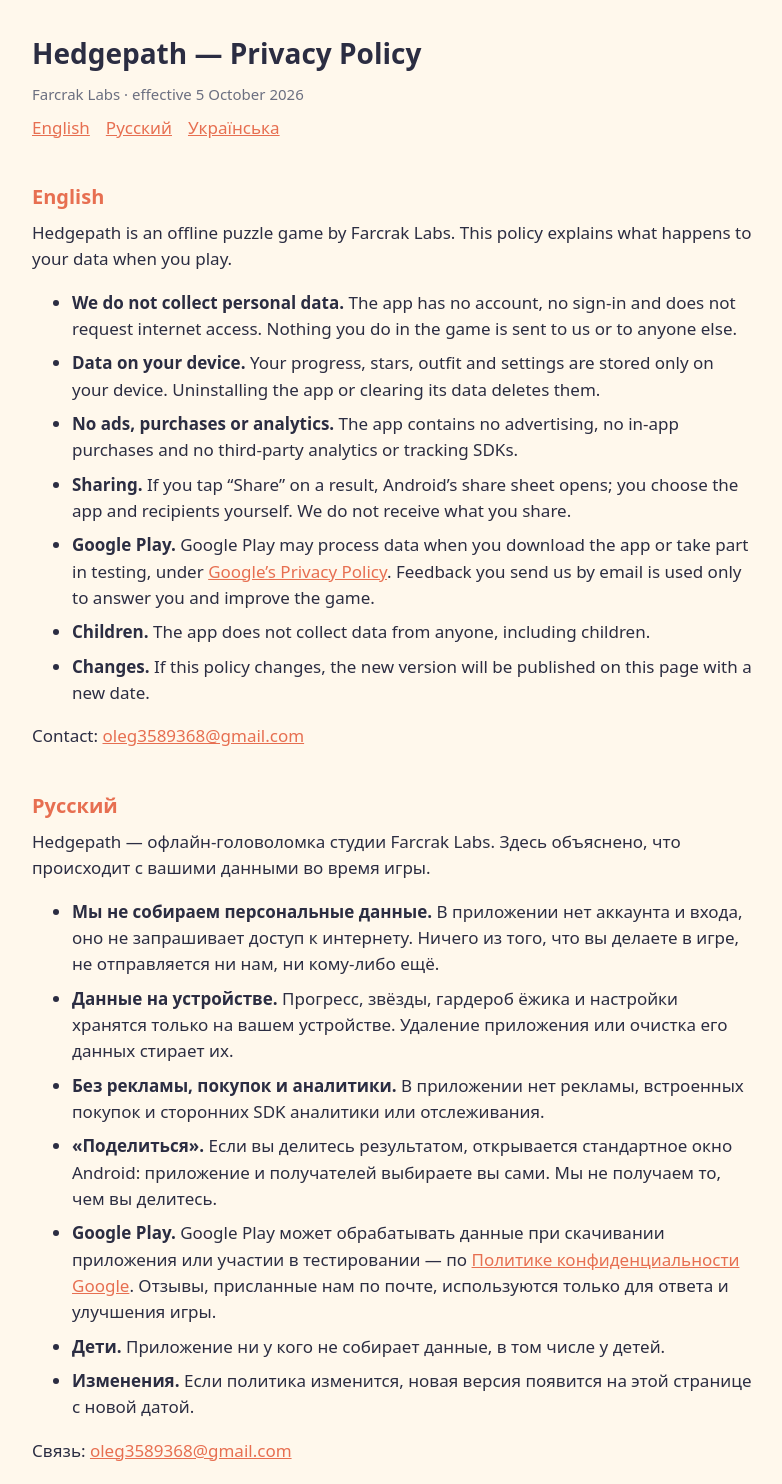
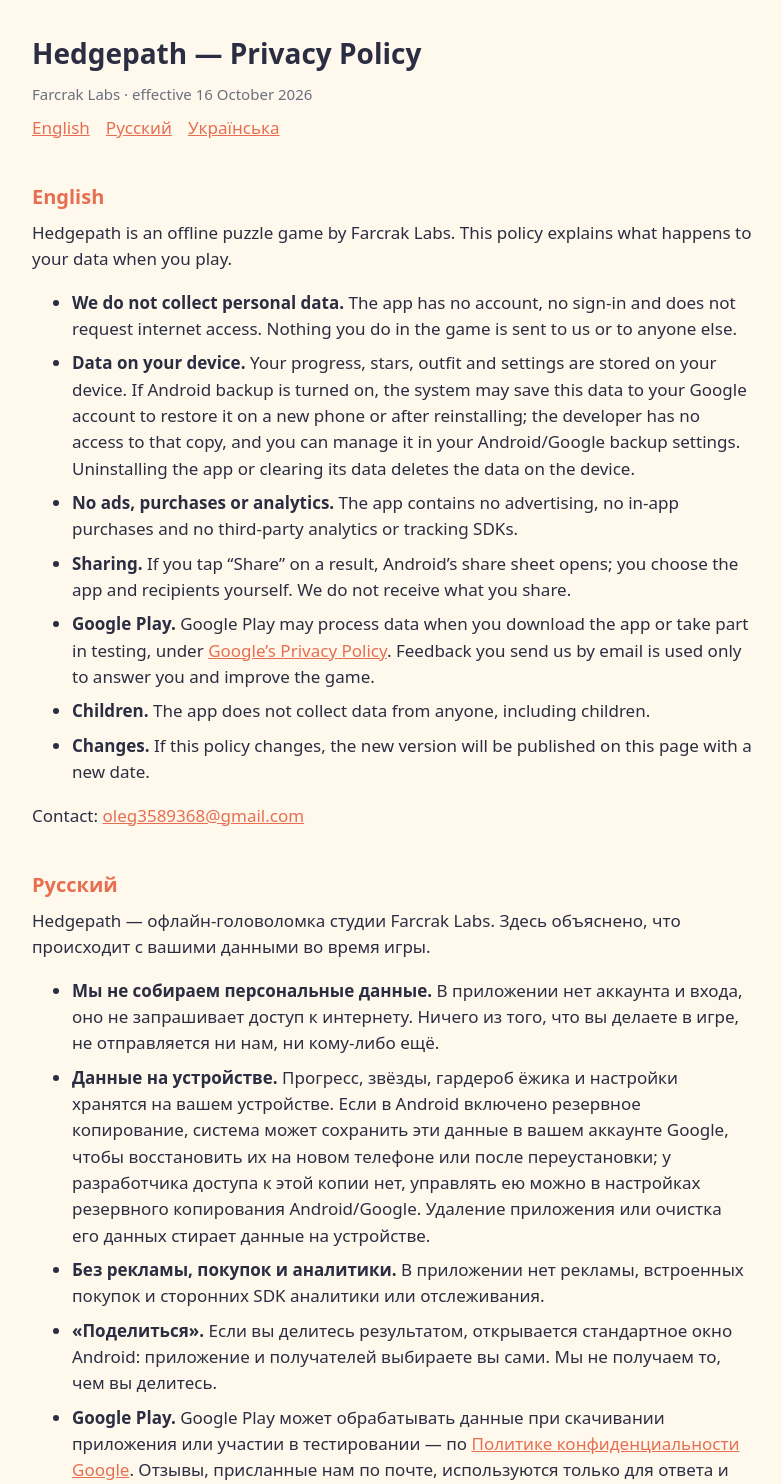
Before and after one commit to farcrak/tropa-privacy, a plain HTML site: page index.html in a window 1280 px wide. Shown: the top 1484 px of the page, without its empty margins (248-1030 px from the left). Drawn offline with Linux system fonts and the light colour scheme.

Commit message:
Privacy policy: Android backup of game progress (effective 16 October 2026)

```diff
--- a/index.html
+++ b/index.html
@@ -20,7 +20,7 @@
 <body>
 <main>
   <h1>Hedgepath — Privacy Policy</h1>
-  <p class="date">Farcrak Labs · effective 5 October 2026</p>
+  <p class="date">Farcrak Labs · effective 16 October 2026</p>
   <nav><a href="#en">English</a><a href="#ru">Русский</a><a href="#uk">Українська</a></nav>
 
   <section id="en" lang="en">
@@ -28,7 +28,7 @@
     <p>Hedgepath is an offline puzzle game by Farcrak Labs. This policy explains what happens to your data when you play.</p>
     <ul>
       <li><b>We do not collect personal data.</b> The app has no account, no sign-in and does not request internet access. Nothing you do in the game is sent to us or to anyone else.</li>
-      <li><b>Data on your device.</b> Your progress, stars, outfit and settings are stored only on your device. Uninstalling the app or clearing its data deletes them.</li>
+      <li><b>Data on your device.</b> Your progress, stars, outfit and settings are stored on your device. If Android backup is turned on, the system may save this data to your Google account to restore it on a new phone or after reinstalling; the developer has no access to that copy, and you can manage it in your Android/Google backup settings. Uninstalling the app or clearing its data deletes the data on the device.</li>
       <li><b>No ads, purchases or analytics.</b> The app contains no advertising, no in-app purchases and no third-party analytics or tracking SDKs.</li>
       <li><b>Sharing.</b> If you tap “Share” on a result, Android’s share sheet opens; you choose the app and recipients yourself. We do not receive what you share.</li>
       <li><b>Google Play.</b> Google Play may process data when you download the app or take part in testing, under <a href="https://policies.google.com/privacy">Google’s Privacy Policy</a>. Feedback you send us by email is used only to answer you and improve the game.</li>
@@ -43,7 +43,7 @@
     <p>Hedgepath — офлайн-головоломка студии Farcrak Labs. Здесь объяснено, что происходит с вашими данными во время игры.</p>
     <ul>
       <li><b>Мы не собираем персональные данные.</b> В приложении нет аккаунта и входа, оно не запрашивает доступ к интернету. Ничего из того, что вы делаете в игре, не отправляется ни нам, ни кому-либо ещё.</li>
-      <li><b>Данные на устройстве.</b> Прогресс, звёзды, гардероб ёжика и настройки хранятся только на вашем устройстве. Удаление приложения или очистка его данных стирает их.</li>
+      <li><b>Данные на устройстве.</b> Прогресс, звёзды, гардероб ёжика и настройки хранятся на вашем устройстве. Если в Android включено резервное копирование, система может сохранить эти данные в вашем аккаунте Google, чтобы восстановить их на новом телефоне или после переустановки; у разработчика доступа к этой копии нет, управлять ею можно в настройках резервного копирования Android/Google. Удаление приложения или очистка его данных стирает данные на устройстве.</li>
       <li><b>Без рекламы, покупок и аналитики.</b> В приложении нет рекламы, встроенных покупок и сторонних SDK аналитики или отслеживания.</li>
       <li><b>«Поделиться».</b> Если вы делитесь результатом, открывается стандартное окно Android: приложение и получателей выбираете вы сами. Мы не получаем то, чем вы делитесь.</li>
       <li><b>Google Play.</b> Google Play может обрабатывать данные при скачивании приложения или участии в тестировании — по <a href="https://policies.google.com/privacy?hl=ru">Политике конфиденциальности Google</a>. Отзывы, присланные нам по почте, используются только для ответа и улучшения игры.</li>
@@ -58,7 +58,7 @@
     <p>Hedgepath — офлайн-головоломка студії Farcrak Labs. Тут пояснено, що відбувається з вашими даними під час гри.</p>
     <ul>
       <li><b>Ми не збираємо персональні дані.</b> У застосунку немає акаунта та входу, він не запитує доступ до інтернету. Нічого з того, що ви робите в грі, не надсилається ні нам, ні комусь іншому.</li>
-      <li><b>Дані на пристрої.</b> Прогрес, зірки, гардероб їжачка та налаштування зберігаються лише на вашому пристрої. Видалення застосунку або очищення його даних стирає їх.</li>
+      <li><b>Дані на пристрої.</b> Прогрес, зірки, гардероб їжачка та налаштування зберігаються на вашому пристрої. Якщо в Android увімкнено резервне копіювання, система може зберегти ці дані у вашому акаунті Google, щоб відновити їх на новому телефоні або після перевстановлення; розробник доступу до цієї копії не має, керувати нею можна в налаштуваннях резервного копіювання Android/Google. Видалення застосунку або очищення його даних стирає дані на пристрої.</li>
       <li><b>Без реклами, покупок і аналітики.</b> У застосунку немає реклами, вбудованих покупок і сторонніх SDK аналітики чи відстеження.</li>
       <li><b>«Поділитися».</b> Якщо ви ділитеся результатом, відкривається стандартне вікно Android: застосунок і отримувачів обираєте ви самі. Ми не отримуємо те, чим ви ділитеся.</li>
       <li><b>Google Play.</b> Google Play може обробляти дані під час завантаження застосунку або участі в тестуванні — згідно з <a href="https://policies.google.com/privacy?hl=uk">Політикою конфіденційності Google</a>. Відгуки, надіслані нам поштою, використовуються лише для відповіді та покращення гри.</li>
```
